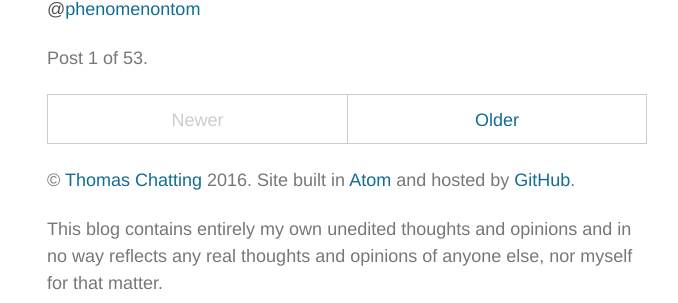
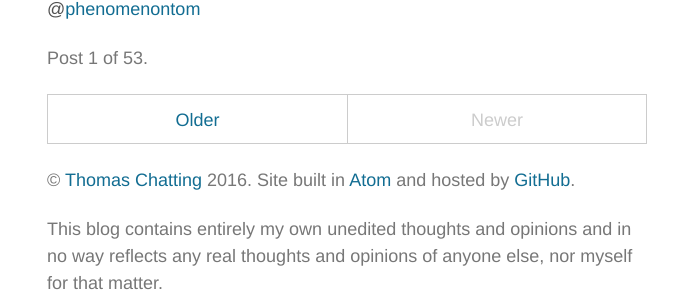
Before and after one commit to tomchatting/tomchatting.github.io, a Jekyll site: the page built from index.html, in a window 1280 px wide and 900 px high, scrolled down 3315 px. Shown: the part 581-884 px from the top of the window, without its empty margins (293-971 px from the left). Built offline with Jekyll 4.4.1, drawn with Linux system fonts in a browser that asks for light colours; the list of posts is cut into pages by our own code.

Commit message:
Swap pagination again

```diff
--- a/index.html
+++ b/index.html
@@ -36,6 +36,6 @@ title: Home
 <p><ins>Post {{paginator.page}} of {{paginator.total_pages}}.</ins></p>
 
 <ol class="nav pagination">
-<li class="pagination__prev">{% if paginator.previous_page %}{% if paginator.previous_page == 1 %}<a href="/">Newer</a>{% else %}<a href="{{ paginator.previous_page_path | prepend: site.baseurl }}">Newer</a>{% endif %}{% else %}Newer{% endif %}</li><!--
-    --><li class="pagination__next">{% if paginator.next_page %}<a href="{{ paginator.next_page_path | prepend: site.baseurl }}">Older</a>{% else %}Older{% endif %}</li>
+<li class="pagination__next">{% if paginator.next_page %}<a href="{{ paginator.next_page_path | prepend: site.baseurl }}">Older</a>{% else %}Older{% endif %}</li><!--
+    --><li class="pagination__prev">{% if paginator.previous_page %}{% if paginator.previous_page == 1 %}<a href="/">Newer</a>{% else %}<a href="{{ paginator.previous_page_path | prepend: site.baseurl }}">Newer</a>{% endif %}{% else %}Newer{% endif %}</li>
 </ol>
```
